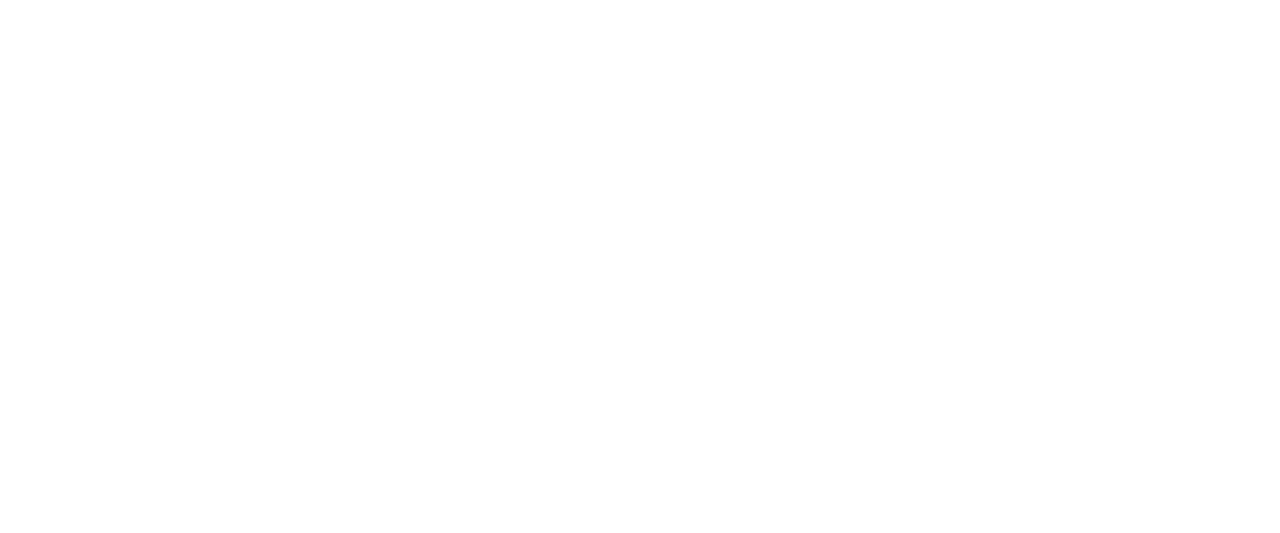
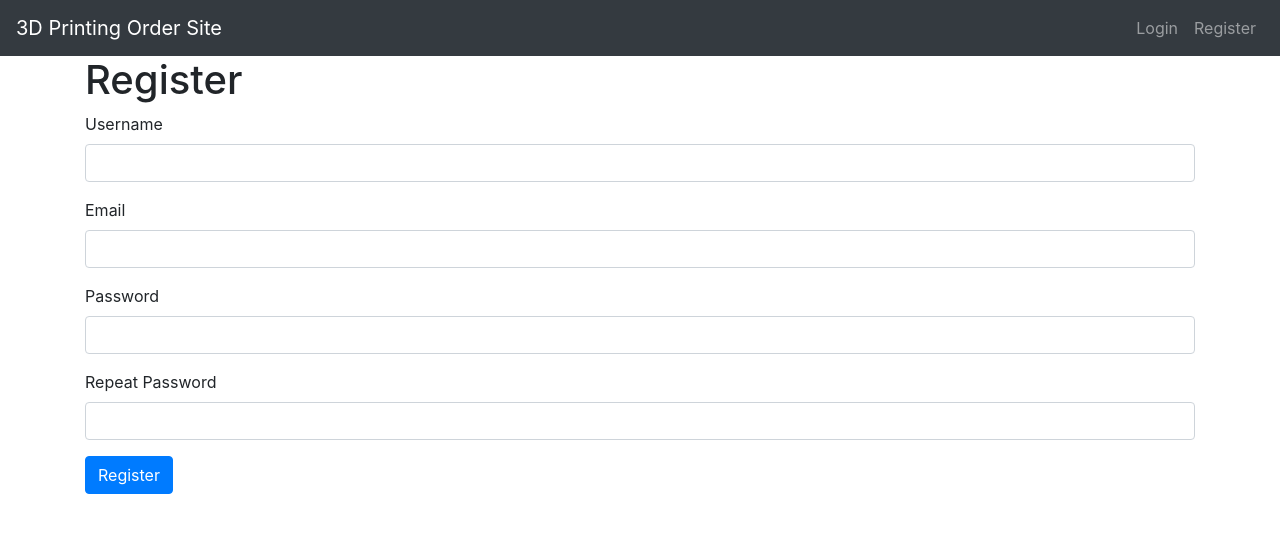
Before and after one commit to Fisher606/3d_printing_order_site, a Flask app: page /register in a window 1280 px wide. Before the commit the part shown is empty. Shown: the top 533 px of the page. Run offline with Flask 2, Linux system fonts and the light colour scheme; some libraries are stand-ins or nearby versions.

Commit message:
Frontend

```diff
--- a/app/templates/register.html
+++ b/app/templates/register.html
@@ -1,10 +1,26 @@
-<!DOCTYPE html>
-<html lang="en">
-<head>
-    <meta charset="UTF-8">
-    <title>Title</title>
-</head>
-<body>
-
-</body>
-</html>
+{% extends "base.html" %}
+{% block content %}
+  <h1>Register</h1>
+  <form method="post" action="{{ url_for('register') }}">
+    {{ form.hidden_tag() }}
+    <div class="form-group">
+      {{ form.username.label }}
+      {{ form.username(class="form-control") }}
+    </div>
+    <div class="form-group">
+      {{ form.email.label }}
+      {{ form.email(class="form-control") }}
+    </div>
+    <div class="form-group">
+      {{ form.password.label }}
+      {{ form.password(class="form-control") }}
+    </div>
+    <div class="form-group">
+      {{ form.password2.label }}
+      {{ form.password2(class="form-control") }}
+    </div>
+    <div class="form-group">
+      {{ form.submit(class="btn btn-primary") }}
+    </div>
+  </form>
+{% endblock %}
```
Also changed, not shown: README.md.
